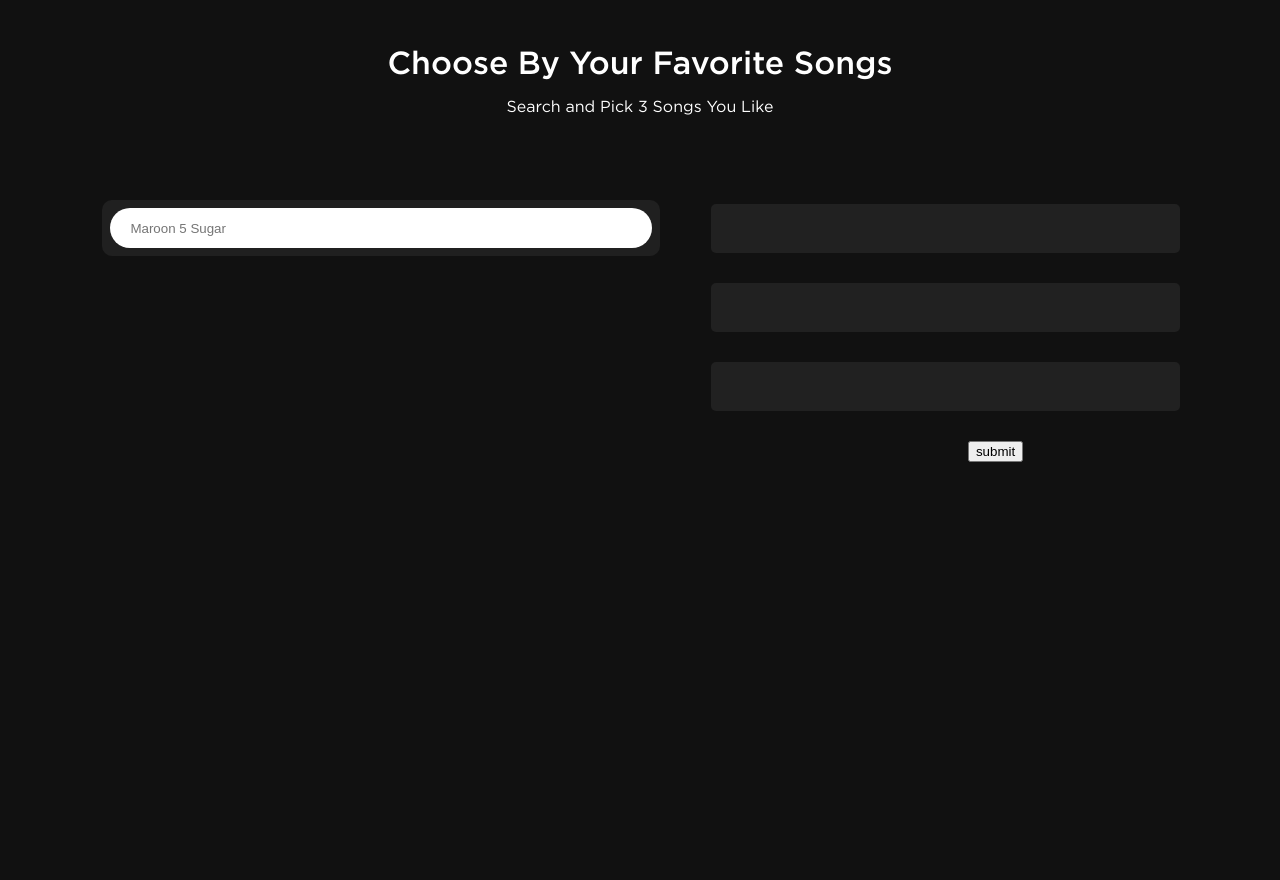
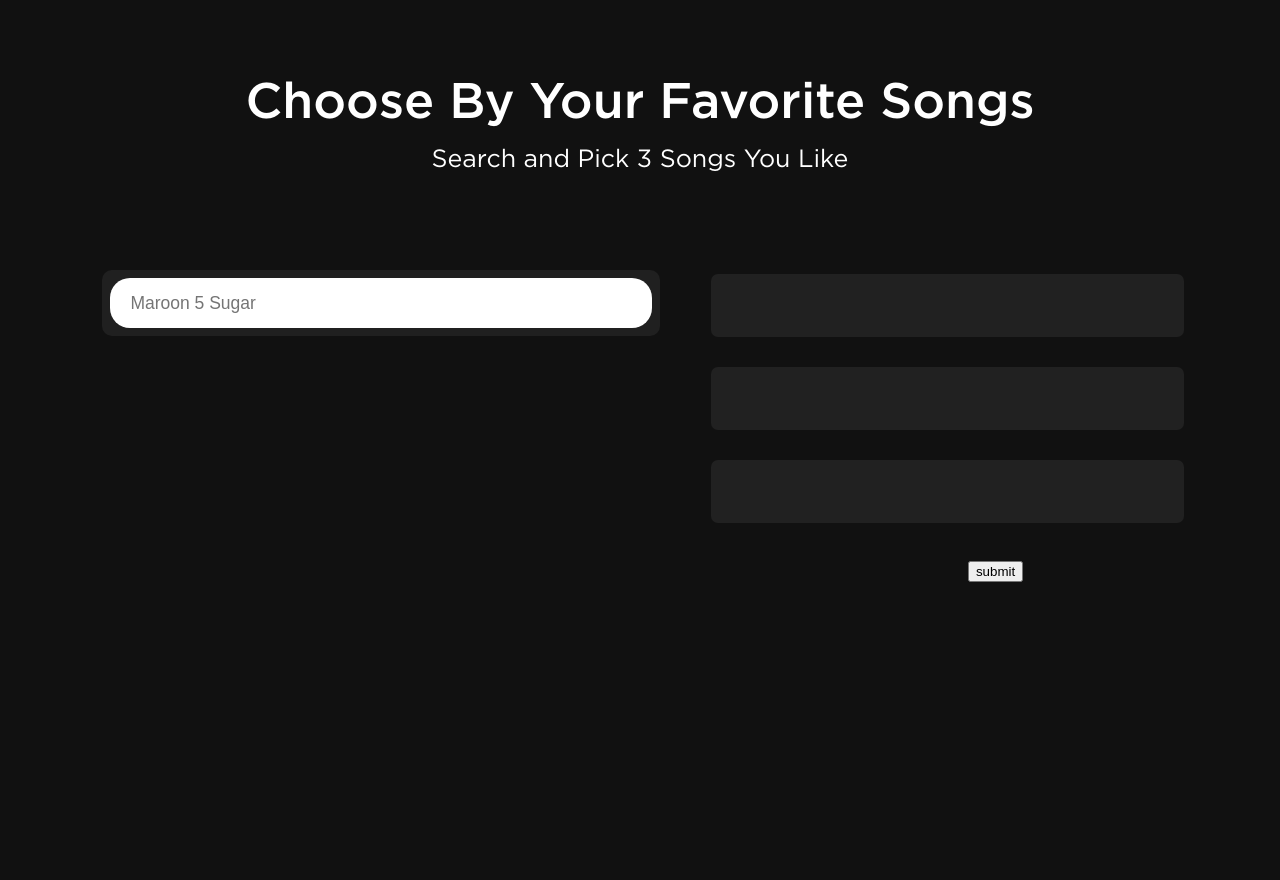
Before and after one commit to ryubsmile/spotify-song-recommender, a Django app: page /recommender/by-song/ in a window 1280 px wide. Before the commit the page ends 462 px from the top, so only its background shows below. Run offline with Django 3.2, Linux system fonts and the light colour scheme.

Commit message:
fix: resized font sizes
font sizes were based on 125% screen size, not 100%

```diff
--- a/workspace/recommender/static/web/css/style-genre.css
+++ b/workspace/recommender/static/web/css/style-genre.css
@@ -70,6 +70,7 @@
 }
 
 html, body{
+    font-size: 1.25rem;
     height: 100%;
     width: inherit;
     margin: 0;
@@ -83,7 +84,7 @@ html, body{
 }
 
 header{
-    height: 150px;
+    height: 200px;
 }
 
 a.refresh{
@@ -117,7 +118,7 @@ a.refresh img:hover{
 }
 
 div.header-texts{
-    margin-top: 50px;
+    margin-top: 80px;
     align-items: center;
 }
 
@@ -176,6 +177,7 @@ a.tile{
     justify-content: center;
     position: relative;
     color: white;
+    font-size: 0.7em;
 }
 
 :root{
--- a/workspace/recommender/static/web/css/style-index.css
+++ b/workspace/recommender/static/web/css/style-index.css
@@ -70,6 +70,7 @@
 }
 
 html, body, div {
+    font-size: 1.25rem;
     background-color: #111;
     height: inherit;
     width: inherit;
@@ -90,7 +91,7 @@ h1, h2{
 h1{
     font-size: 2em;
     font-weight: 500;
-    margin-top: 50px;
+    margin-top: 80px;
 }
 
 h2{
@@ -100,7 +101,7 @@ h2{
 }
 
 header{
-    height: 150px;
+    height: 190px;
 }
 
 a{
--- a/workspace/recommender/static/web/css/style-song.css
+++ b/workspace/recommender/static/web/css/style-song.css
@@ -70,6 +70,7 @@
 }
 
 html, body{
+    font-size: 1.25rem;
     height: 100%;
     width: inherit;
     margin: 0;
@@ -83,11 +84,10 @@ html, body{
 
 div, h1, header{
     font-family: inherit;
-    /* border: 1px solid red; */
 }
 
 header{
-    height: 150px;
+    height: 190px;
 }
 
 h1, h2{
@@ -97,7 +97,7 @@ h1, h2{
 h1{
     font-size: 2em;
     font-weight: 500;
-    margin-top: 50px;
+    margin-top: 80px;
 }
 
 h2{
@@ -122,17 +122,15 @@ div.search-area{
     background-color: #202020;
 }
 
-div.search-area.active{
-}
-
 div.search-area input{
-    height: 40px;
+    height: 50px;
     width: 100%;
     padding: 0 20px;
     border: none;
     border-radius: 20px;
     font-family:'arial', sans-serif;
-    font: 'arial' 400 15px;
+    font: 'arial' 400;
+    font-size: 0.7em
 }
 
 div.search-area input[type=search]:focus{
@@ -153,16 +151,16 @@ div.search-area.active div.autocom-box{
 
 li{
     list-style: none;
-    padding: 7px;
+    padding: 9px;
     cursor: default;
     display: grid;
-    grid-template-columns: 40px 1fr 40px;
+    grid-template-columns: 53px 1fr 50px;
     background-color: #101010;
     color: #FFFFFFAA;
     font-family: verdana, sans-serif;
     font-weight: 400;
-    border-radius: 5px;
-    margin-top: 8px;
+    border-radius: 7px;
+    margin-top: 10px;
   }
 
 li:hover{
@@ -170,15 +168,15 @@ li:hover{
 }
 
 li img{
-    height: 35px;
-    width: 35px;
+    height: 45px;
+    width: 45px;
     display: inline-block;
 }
 
 song-info{
     display:inline-block;
     margin-top: auto;
-    margin-bottom: 2px;
+    margin-bottom: 3px;
 }
 
 song-info, name, artist, length{
@@ -190,19 +188,19 @@ song-info, name, artist, length{
 }
 
 name{
-    margin-bottom: 3px;
+    margin-bottom: 5px;
     color: white;
+    font-size: 15px;
+    padding-right: 12px;
+}
+
+artist{
     font-size: 12px;
     padding-right: 10px;
 }
 
-artist{
-    font-size: 9px;
-    padding-right: 8px;
-}
-
 length{
-    font-size: 9px;
+    font-size: 12px;
     margin: auto 10px auto 0;
 }
 
@@ -210,7 +208,7 @@ div.select-area{
 }
 
 div.select-area li{
-    height: 35px;
+    height: 45px;
     width: 80%;
     margin-bottom: 30px;
     margin-top: 4px;
```
